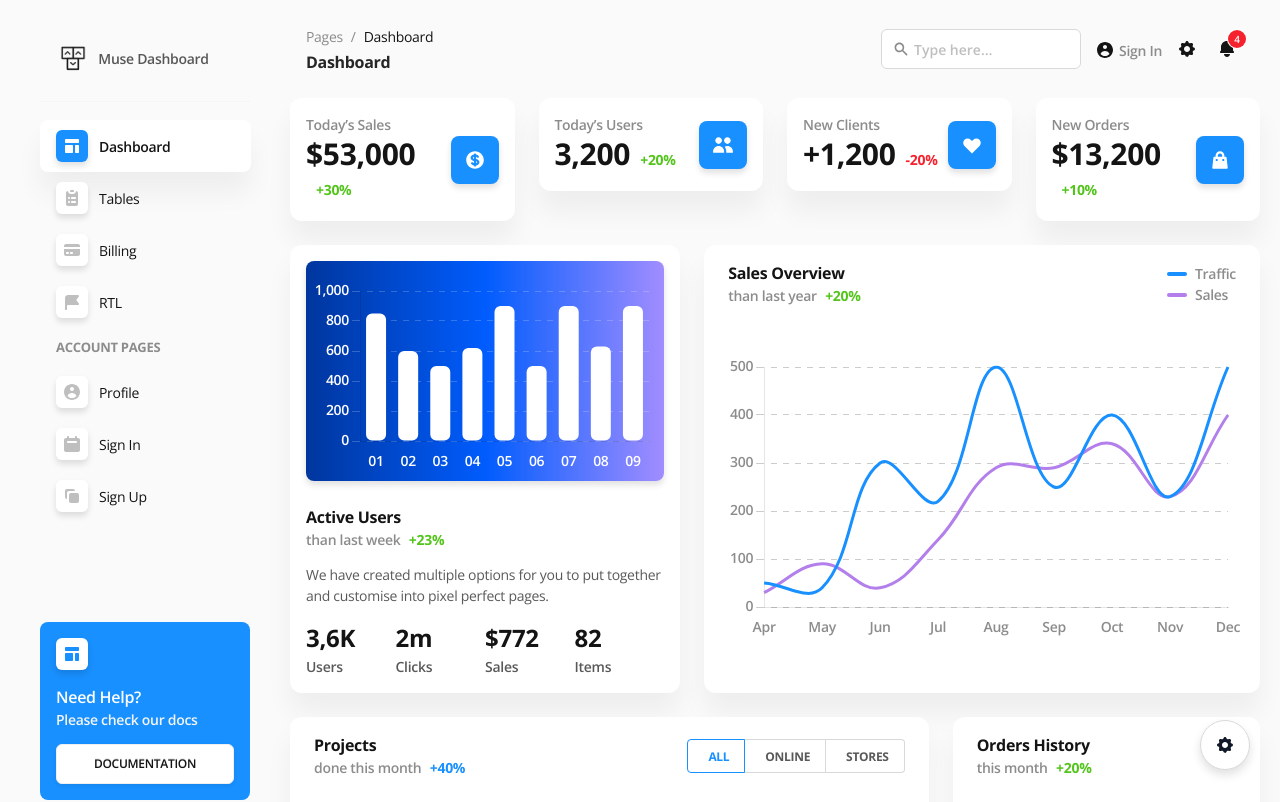
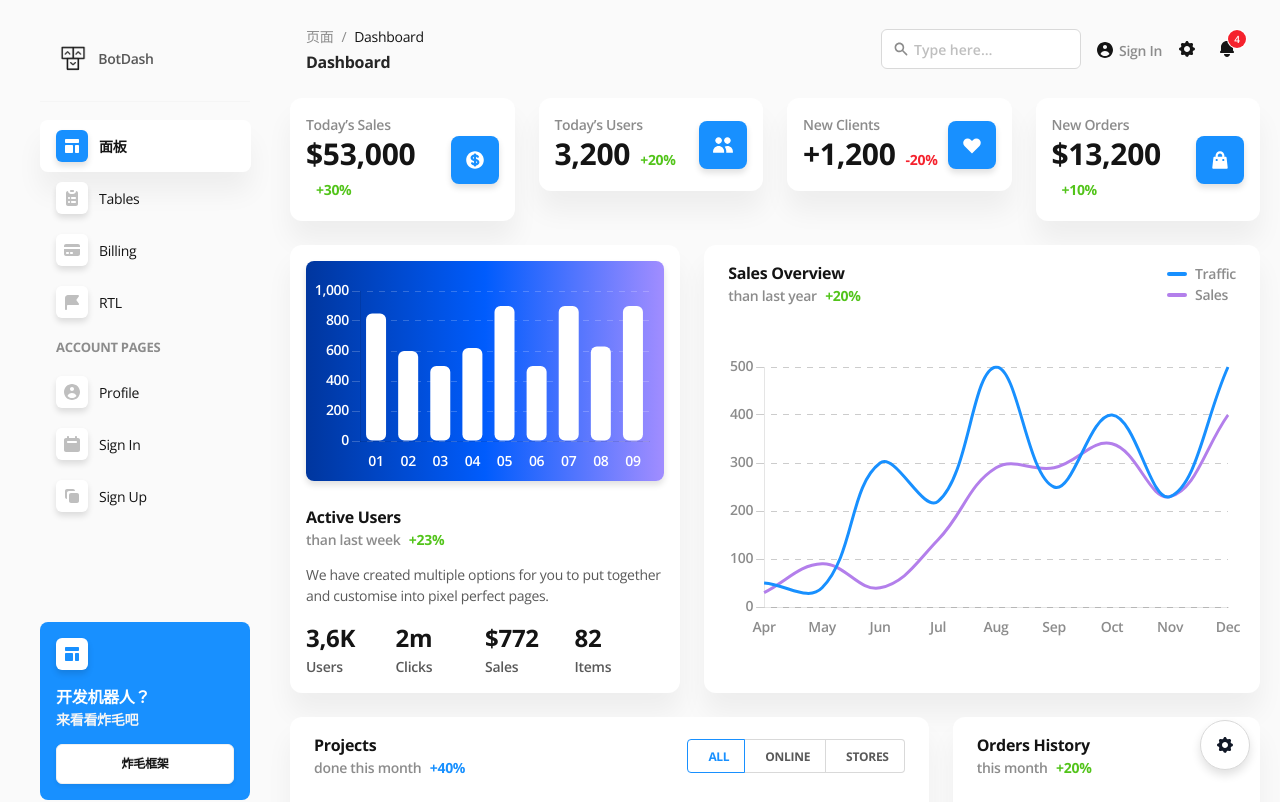
Before and after one commit to sunxyw/botdash, a Vue app: page /#/dashboard in a window 1280 px wide. Shown: the top 802 px of the page. Built offline with nearby package versions, Linux system fonts and the light colour scheme; what vue-github-buttons would draw is missing.

Commit message:
localize some templates

```diff
--- a/src/components/Headers/DashboardHeader.vue
+++ b/src/components/Headers/DashboardHeader.vue
@@ -1,33 +1,33 @@
 <template>
-  <!-- Main Sidebar -->
+  <!-- 侧边栏 -->
   <component :is="navbarFixed ? 'a-affix' : 'div'" :offset-top="top">
-    <!-- Layout Header -->
+    <!-- 布局头部 -->
     <a-layout-header>
       <a-row type="flex">
-        <!-- Header Breadcrumbs & Title Column -->
+        <!-- 头部标题列 -->
         <a-col :span="24" :md="6">
-          <!-- Header Breadcrumbs -->
+          <!-- 面包屑导航 -->
           <a-breadcrumb>
             <a-breadcrumb-item
-              ><router-link to="/"> Pages</router-link></a-breadcrumb-item
+              ><router-link to="/"> 页面</router-link></a-breadcrumb-item
             >
             <a-breadcrumb-item>{{ this.$route.name }}</a-breadcrumb-item>
           </a-breadcrumb>
-          <!-- / Header Breadcrumbs -->
+          <!-- / 面包屑导航 -->
 
-          <!-- Header Page Title -->
+          <!-- 头部页面标题 -->
           <div class="ant-page-header-heading">
             <span class="ant-page-header-heading-title">{{
               this.$route.name
             }}</span>
           </div>
-          <!-- / Header Page Title -->
+          <!-- / 头部页面标题 -->
         </a-col>
-        <!-- / Header Breadcrumbs & Title Column -->
+        <!-- / 头部标题列 -->
 
-        <!-- Header Control Column -->
+        <!-- 头部控制列 -->
         <a-col :span="24" :md="18" class="header-control">
-          <!-- Header Control Buttons -->
+          <!-- 头部控制按钮 -->
           <a-dropdown
             :trigger="['click']"
             overlayClassName="header-notifications-dropdown"
@@ -155,9 +155,9 @@
             </svg>
             <span>Sign In</span>
           </router-link>
-          <!-- / Header Control Buttons -->
+          <!-- / 头部控制按钮 -->
 
-          <!-- Header Search Input -->
+          <!-- 头部搜索输入 -->
           <a-input-search
             class="header-search"
             :class="searchLoading ? 'loading' : ''"
@@ -181,14 +181,14 @@
               />
             </svg>
           </a-input-search>
-          <!-- / Header Search Input -->
+          <!-- / 头部搜索输入 -->
         </a-col>
-        <!-- / Header Control Column -->
+        <!-- / 头部控制列 -->
       </a-row>
     </a-layout-header>
-    <!--  /Layout Header -->
+    <!--  / 布局头部 -->
   </component>
-  <!-- / Main Sidebar -->
+  <!-- / 侧边栏 -->
 </template>
 
 <script>
@@ -222,19 +222,19 @@ const notificationsData = [
 
 export default {
   props: {
-    // Header fixed status.
+    // 头部固定状态
     navbarFixed: {
       type: Boolean,
       default: false,
     },
 
-    // Sidebar collapsed status.
+    // 侧边栏折叠状态
     sidebarCollapsed: {
       type: Boolean,
       default: false,
     },
 
-    // Header notifications data.
+    // 头部通知数据
     notificationsData: {
       type: Array,
       default: () => notificationsData,
@@ -242,13 +242,13 @@ export default {
   },
   data() {
     return {
-      // Fixed header/sidebar-footer ( Affix component ) top offset.
+      // 固定头部/侧边栏尾部（附加组件）顶部偏移
       top: 0,
 
-      // Search input loading status.
+      // 搜索输入加载状态
       searchLoading: false,
 
-      // The wrapper element to attach dropdowns to.
+      // 要将下拉列表附加到的包装器元素
       wrapper: document.body,
     };
   },
--- a/src/components/Sidebars/DashboardSettingsDrawer.vue
+++ b/src/components/Sidebars/DashboardSettingsDrawer.vue
@@ -1,5 +1,5 @@
 <template>
-  <!-- Settings Drawer -->
+  <!-- 设定菜单 -->
   <a-drawer
     class="settings-drawer"
     :class="[rtl ? 'settings-drawer-rtl' : '']"
@@ -10,7 +10,7 @@
     :getContainer="() => wrapper"
     @close="$emit('toggleSettingsDrawer', false)"
   >
-    <!-- Settings Drawer Close Button -->
+    <!-- 设定菜单关闭按钮 -->
     <a-button
       type="link"
       class="btn-close"
@@ -47,15 +47,15 @@
         </g>
       </svg>
     </a-button>
-    <!-- / Settings Drawer Close Button -->
+    <!-- / 设定菜单关闭按钮 -->
 
-    <!-- Settings Drawer Content -->
+    <!-- 设定菜单内容 -->
     <div class="drawer-content">
-      <h6>Configurator</h6>
-      <p>See our dashboard options.</p>
+      <h6>设定</h6>
+      <p>面板选项</p>
       <hr />
       <div class="sidebar-color">
-        <h6>Sidebar Color</h6>
+        <h6>侧边栏颜色</h6>
         <a-radio-group
           v-model="sidebarColorModel"
           @change="$emit('updateSidebarColor', $event.target.value)"
@@ -73,20 +73,19 @@
         </a-radio-group>
       </div>
       <div class="sidenav-type">
-        <h6>Sidenav Type</h6>
-        <p>Choose between 2 different sidenav types.</p>
+        <h6>侧边栏类型</h6>
         <a-radio-group
           button-style="solid"
           v-model="sidebarThemeModel"
           @change="$emit('updateSidebarTheme', $event.target.value)"
           defaultValue="primary"
         >
-          <a-radio-button value="light">TRANSPARENT</a-radio-button>
-          <a-radio-button value="white">WHITE</a-radio-button>
+          <a-radio-button value="light">透明</a-radio-button>
+          <a-radio-button value="white">白色</a-radio-button>
         </a-radio-group>
       </div>
       <div class="navbar-fixed">
-        <h6>Navbar Fixed</h6>
+        <h6>固定导航栏</h6>
         <a-switch
           default-checked
           v-model="navbarFixedModel"
@@ -164,9 +163,9 @@
         </div>
       </div>
     </div>
-    <!-- / Settings Drawer Content -->
+    <!-- / 设定面板内容 -->
   </a-drawer>
-  <!-- / Settings Drawer -->
+  <!-- / 设定面板 -->
 </template>
 
 <script>
--- a/src/components/Sidebars/DashboardSidebar.vue
+++ b/src/components/Sidebars/DashboardSidebar.vue
@@ -1,5 +1,5 @@
 <template>
-  <!-- Main Sidebar -->
+  <!-- 侧边栏 -->
   <a-layout-sider
     collapsible
     class="sider-primary"
@@ -17,11 +17,11 @@
     :style="{ backgroundColor: 'transparent' }"
   >
     <div class="brand">
-      <img src="images/logo-ct-black.png" alt="" /> <span>Muse Dashboard</span>
+      <img src="images/logo-ct-black.png" alt="" /> <span>BotDash</span>
     </div>
     <hr />
 
-    <!-- Sidebar Navigation Menu -->
+    <!-- 侧边栏导航菜单 -->
     <a-menu theme="light" mode="inline">
       <a-menu-item>
         <router-link to="/dashboard">
@@ -47,7 +47,7 @@
               />
             </svg>
           </span>
-          <span class="label">Dashboard</span>
+          <span class="label">面板</span>
         </router-link>
       </a-menu-item>
       <a-menu-item>
@@ -217,9 +217,9 @@
         </router-link>
       </a-menu-item>
     </a-menu>
-    <!-- / Sidebar Navigation Menu -->
+    <!-- / 侧边栏导航菜单 -->
 
-    <!-- Sidebar Footer -->
+    <!-- 侧边栏尾部 -->
     <div class="aside-footer">
       <div class="footer-box">
         <span class="icon">
@@ -244,19 +244,19 @@
             />
           </svg>
         </span>
-        <h6>Need Help?</h6>
-        <p>Please check our docs</p>
+        <h6>开发机器人？</h6>
+        <p>来看看炸毛吧</p>
         <a-button
           type="primary"
           href="https://demos.creative-tim.com/muse-vue-ant-design-dashboard/documentation"
           block
           target="_blank"
         >
-          DOCUMENTATION
+          炸毛框架
         </a-button>
       </div>
     </div>
-    <!-- / Sidebar Footer -->
+    <!-- / 侧边栏尾部 -->
 
     <a-button
       type="primary"
@@ -264,28 +264,28 @@
       block
       target="_blank"
     >
-      UPGRADE TO PRO
+      客户支持
     </a-button>
   </a-layout-sider>
-  <!-- / Main Sidebar -->
+  <!-- / 侧边栏 -->
 </template>
 
 <script>
 export default {
   props: {
-    // Sidebar collapsed status.
+    // 侧边栏折叠状态
     sidebarCollapsed: {
       type: Boolean,
       default: false,
     },
 
-    // Main sidebar color.
+    // 侧边栏颜色
     sidebarColor: {
       type: String,
       default: "primary",
     },
 
-    // Main sidebar theme : light, white, dark.
+    // 侧边栏主题：light, white, dark
     sidebarTheme: {
       type: String,
       default: "light",
```
Also changed, not shown: src/components/Footers/DashboardFooter.vue (+6 -6 lines), src/layouts/DashboardLayout.vue (+25 -27 lines).
